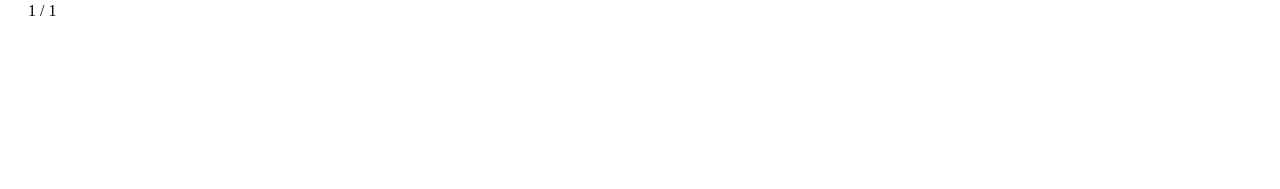
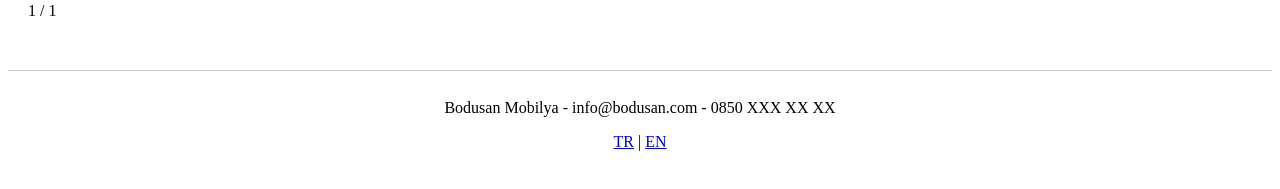
Before and after one commit to ilker-source/bodusan-mobilya, a Next.js app: page /en/urunler in a window 1280 px wide. Shown: the part 193-382 px from the top of the page. Built offline with nearby package versions, Linux system fonts and the light colour scheme; no server answers; the database is empty.

Commit message:
footer eklendi

```diff
--- a/src/app/[locale]/layout.tsx
+++ b/src/app/[locale]/layout.tsx
@@ -18,5 +18,6 @@ export default async function LocaleLayout({children, params:{locale}}:{children
   <span style={{marginLeft:"auto"}}><Link href="/tr">TR</Link> | <Link href="/en">EN</Link></span>
   </nav>
   <NextIntlClientProvider messages={messages}>{children}</NextIntlClientProvider>
+  <footer style={{marginTop:30,borderTop:"1px solid #ccc",padding:12,textAlign:"center"}}><p>Bodusan Mobilya - info@bodusan.com - 0850 XXX XX XX</p><p><Link href="/tr">TR</Link> | <Link href="/en">EN</Link></p></footer>
   </>);
 }
```
